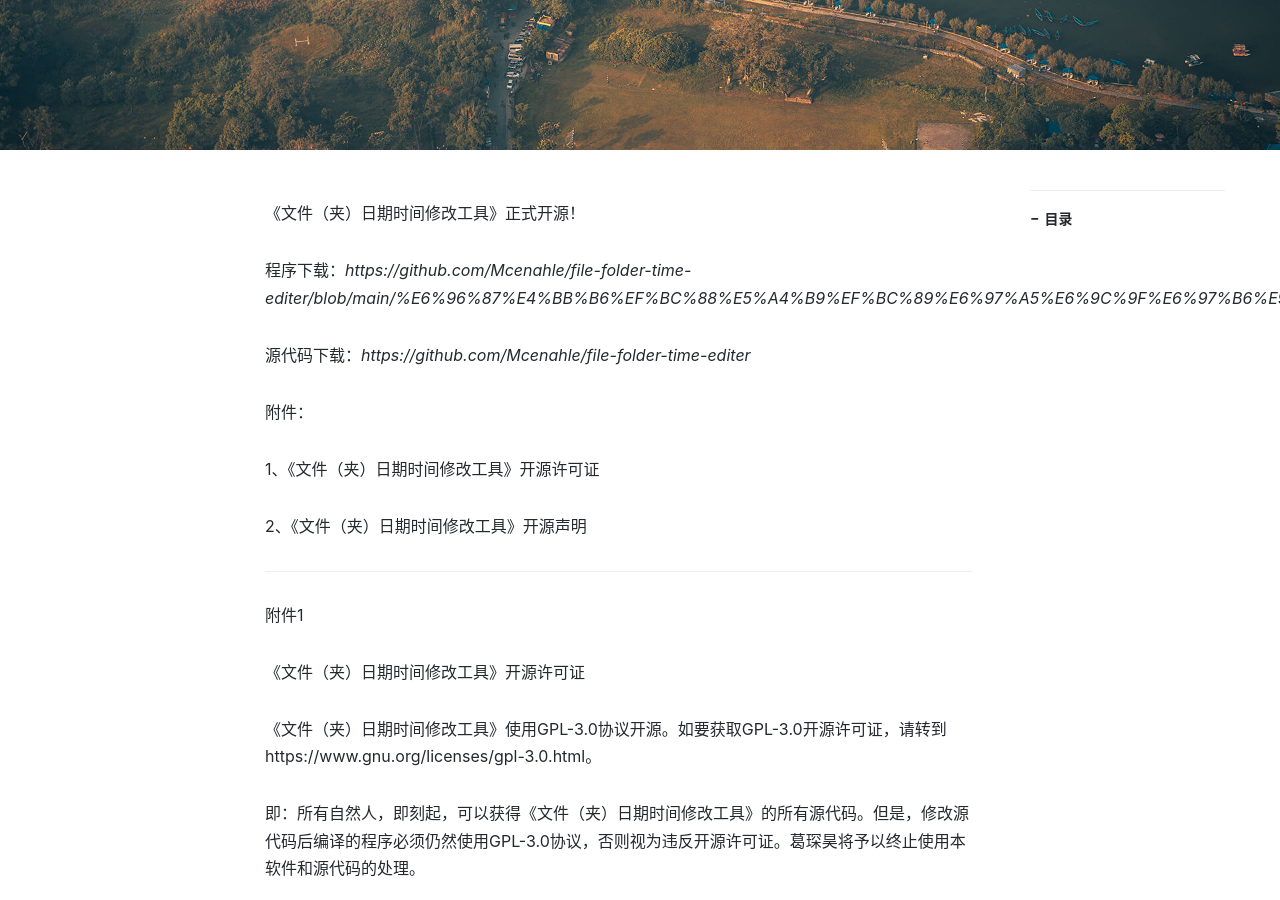
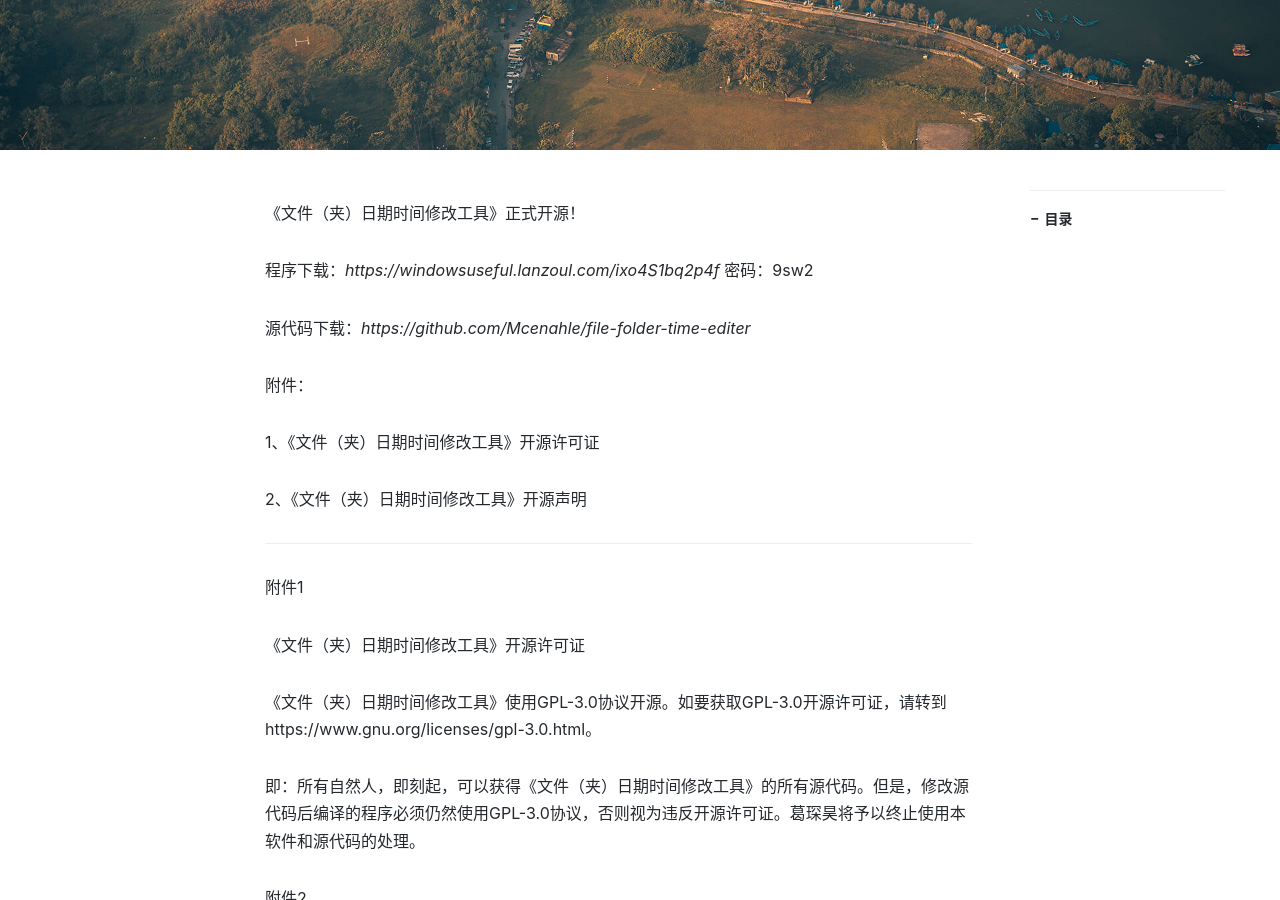
Before and after one commit to Mcenahle/mcenahle.github.io, a Jekyll site: the page built from _posts/2023-10-13-1.md, in a window 1280 px wide and 900 px high, scrolled down 326 px. Built offline with Jekyll 4.4.1, drawn with Linux system fonts in a browser that asks for light colours; nearby versions of some CDN libraries; comment, search, counter and statistics services are not loaded.

Commit message:
Update 2023-10-13-1.md

```diff
--- a/_posts/2023-10-13-1.md
+++ b/_posts/2023-10-13-1.md
@@ -13,7 +13,7 @@ tags:
 
 《文件（夹）日期时间修改工具》正式开源！
 
-程序下载：*https://github.com/Mcenahle/file-folder-time-editer/blob/main/%E6%96%87%E4%BB%B6%EF%BC%88%E5%A4%B9%EF%BC%89%E6%97%A5%E6%9C%9F%E6%97%B6%E9%97%B4%E4%BF%AE%E6%94%B9%E5%B7%A5%E5%85%B7.exe*
+程序下载：*https://windowsuseful.lanzoul.com/ixo4S1bq2p4f* 密码：9sw2
 
 源代码下载：*https://github.com/Mcenahle/file-folder-time-editer*
 
```
